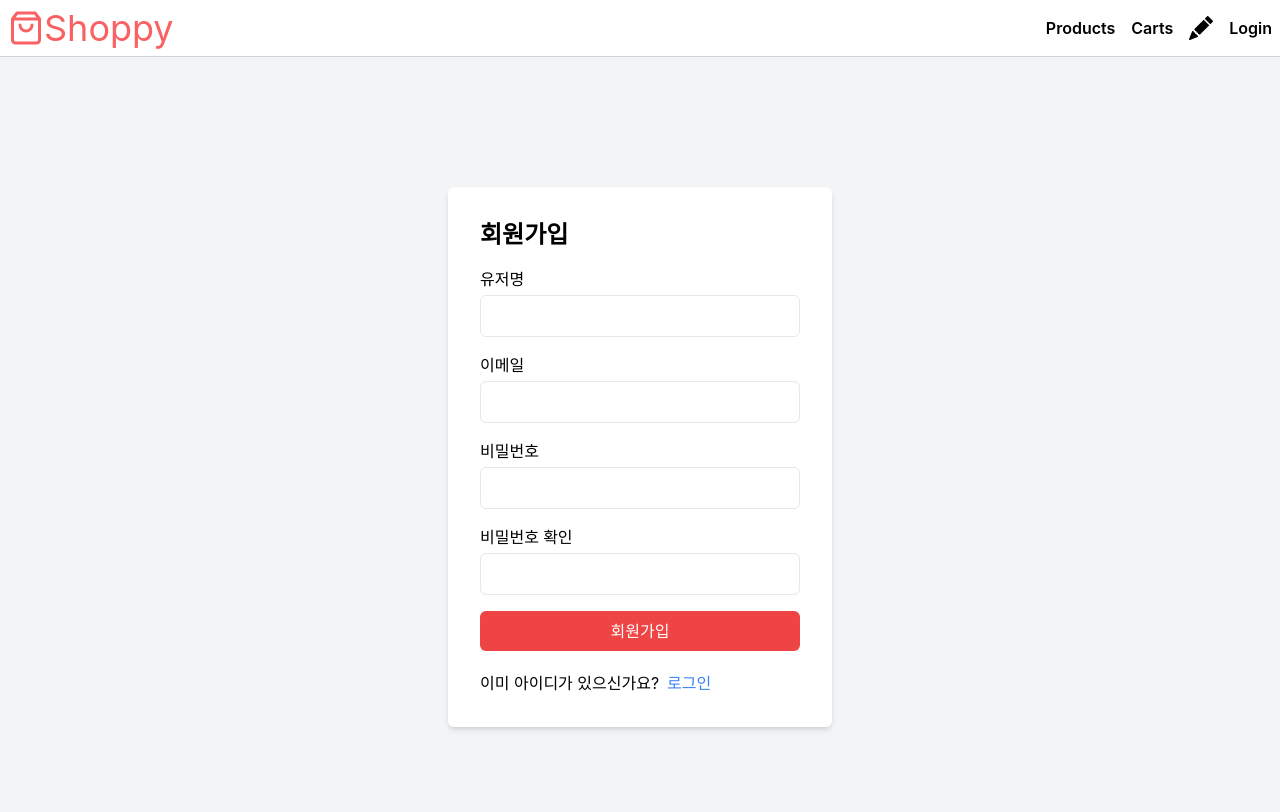
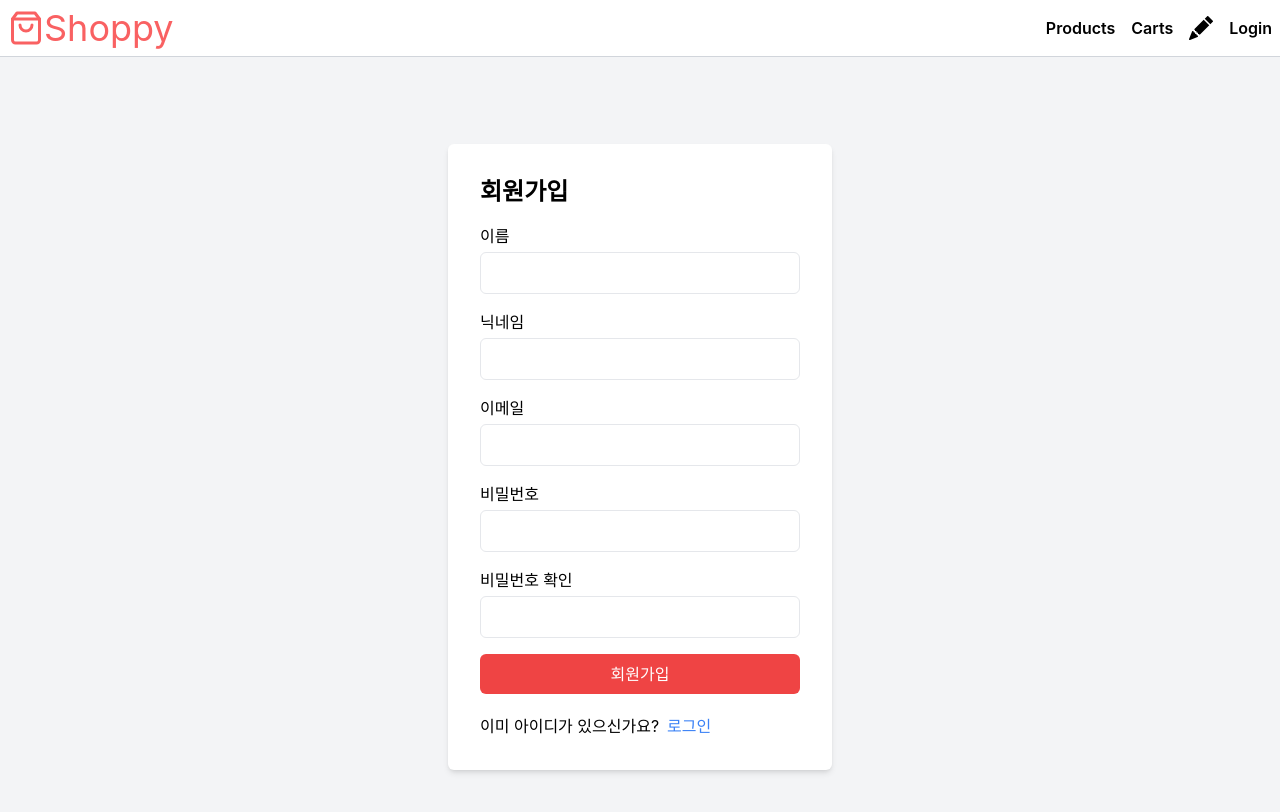
Before and after one commit to myjhye/shopping_frontend, a React (Create React App) app: page /signup in a window 1280 px wide. Shown: the top 812 px of the page. Built offline with nearby package versions, Linux system fonts and the light colour scheme.

Commit message:
회원가입 서버 생성 & 컴포넌트에 적용

```diff
--- a/src/pages/Signup.jsx
+++ b/src/pages/Signup.jsx
@@ -1,20 +1,51 @@
 import { useState } from "react"
 import { Link } from "react-router-dom";
+import { signupAPICall } from "../services/AuthService";
 
 export default function Signup() {
 
+    const [name, setName] = useState('');
     const [username, setUsername] = useState('');
     const [email, setEmail] = useState('');
     const [password, setPassword] = useState('');
     const [confirmPassword, setConfirmPassword] = useState('');
 
+    const handleLogin = async (e) => {
+        e.preventDefault();
+
+        const register = {name, username, email, password}
+        console.log(register);
+
+        signupAPICall(register)
+            .then((res) => {
+                console.log(res.data);
+            })
+            .catch(error => {
+                console.error(error);
+            })
+    }
+
+
+
     return (
         <div className="min-h-screen flex items-center justify-center bg-gray-100">
             <div className="bg-white p-8 shadow-md rounded-md w-96">
                 <h2 className="text-2xl font-semibold mb-4">회원가입</h2>
-                <form>
+                <form onSubmit={handleLogin}>
                     <div className="mb-4">
-                        <label htmlFor="username" className="block font-medium mb-1">유저명</label>
+                        <label htmlFor="name" className="block font-medium mb-1">이름</label>
+                        <input
+                            type="name"
+                            id="name"
+                            name="name"
+                            className="w-full border rounded-md px-3 py-2"
+                            value={name}
+                            onChange={(e) => setName(e.target.value)}
+                            required
+                        />
+                    </div>
+                    <div className="mb-4">
+                        <label htmlFor="username" className="block font-medium mb-1">닉네임</label>
                         <input
                             type="username"
                             id="username"
--- /dev/null
+++ b/src/services/AuthService.js
@@ -0,0 +1,7 @@
+import axios from "axios"
+
+const AUTH_REST_API_BASE_URL = "http://localhost:8080/api/auth"
+
+export const signupAPICall = (signupObj) => {
+    return axios.post(AUTH_REST_API_BASE_URL + '/register', signupObj);
+}
```
